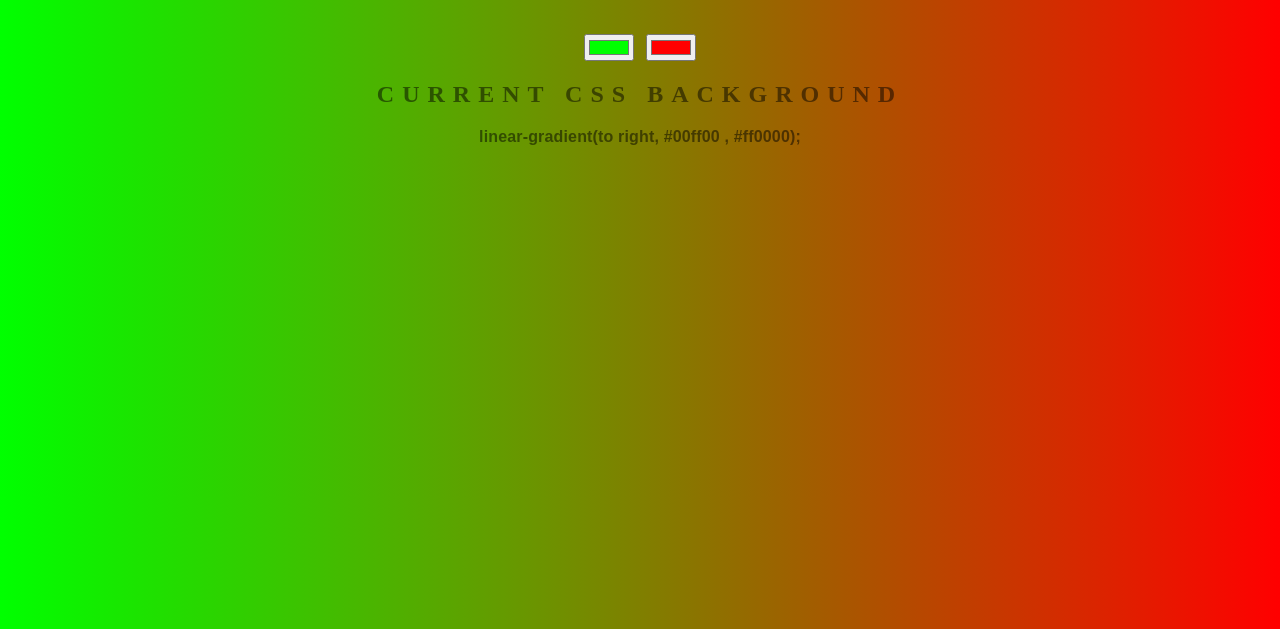
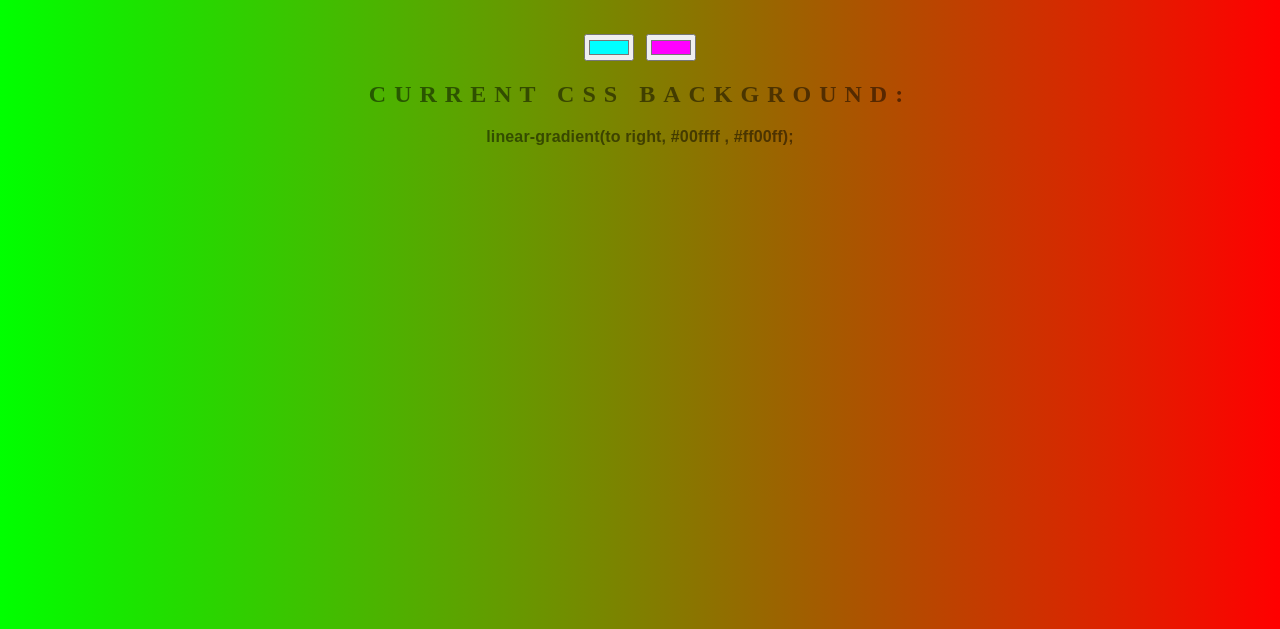
Before and after one commit to marijedb/background-generator, a plain HTML site: page index.html in a window 1280 px wide. Shown: the part 171-800 px from the top of the page. Drawn offline with Linux system fonts and the light colour scheme.

Commit message:
Changing color

```diff
--- a/index.html
+++ b/index.html
@@ -6,10 +6,10 @@
 </head>
 <body id="gradient">
 	<h1>Background Generator</h1>
-	<input class="color1" type="color" name="color1" value="#00ff00">
-	<input class="color2" type="color" name="color2" value="#ff0000">
-	<h2>Current CSS Background</h2>
-	<h3>linear-gradient(to right, #00ff00 , #ff0000);</h3>
+	<input class="color1" type="color" name="color1" value="#00ffff">
+	<input class="color2" type="color" name="color2" value="#ff00ff">
+	<h2>Current CSS Background:</h2>
+	<h3>linear-gradient(to right, #00ffff , #ff00ff);</h3>
 	<script type="text/javascript" src="script.js"></script>
 </body>
 </html>
```
